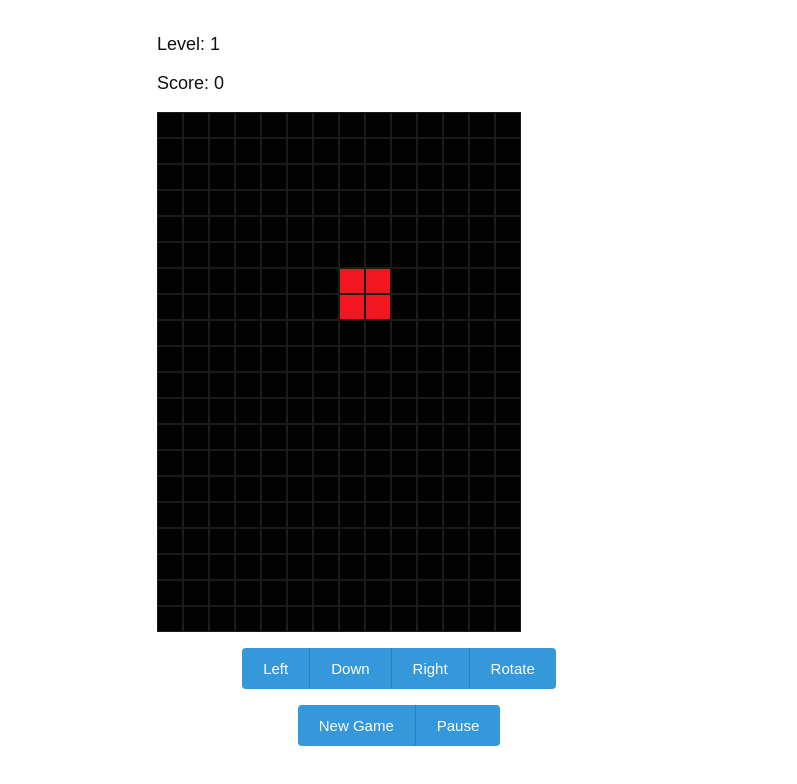
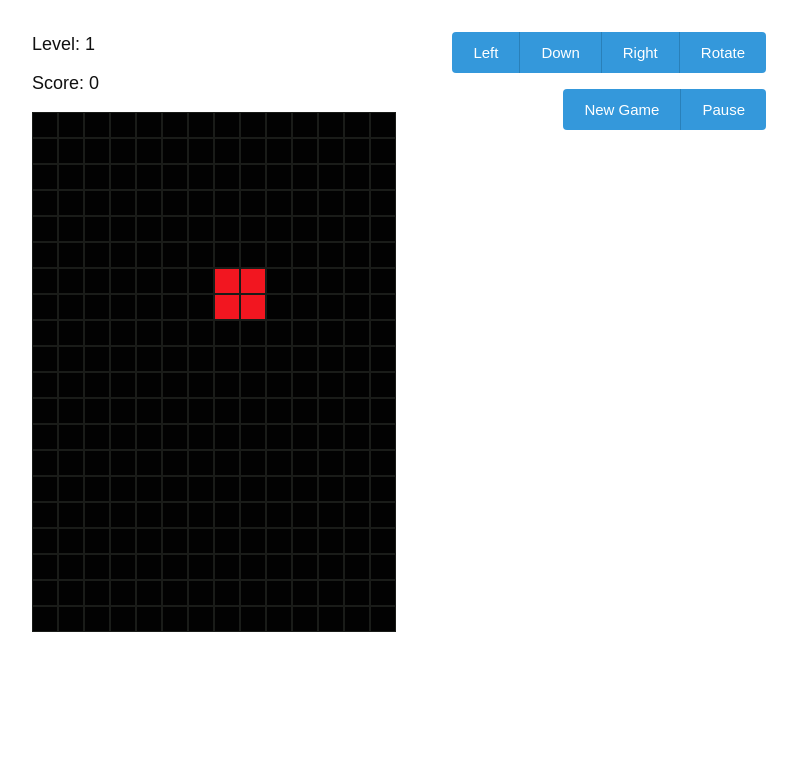
Before and after one commit to re0nkun/tetris_reactjs_typescript, a React (Create React App) app: page / in a window 1280 px wide. Shown: the top 784 px of the page, without its empty margins (241-1038 px from the left). Built offline with nearby package versions, Linux system fonts and the light colour scheme.

Commit message:
キーボードで操作

```diff
--- a/src/App.css
+++ b/src/App.css
@@ -12,7 +12,7 @@ html {
 .tetris {
   padding: 8px;
   margin: 0 auto;
-  width: 500px;
+  width: 750px;
 }
 
 .tetris-board {
@@ -115,3 +115,10 @@ html {
   border-top-right-radius: 4px;
   border-bottom-right-radius: 4px;
 }
+
+.tetris__board {
+  float: left;
+}
+.tetris__block-controls, .tetris__game-controls {
+  float: right
+}
--- a/src/components/tetris.tsx
+++ b/src/components/tetris.tsx
@@ -83,6 +83,30 @@ class Tetris extends React.Component<TetrisProps, TetrisState> {
   }
 
   componentDidMount() {
+    window.document.onkeydown = event => {
+      switch (event.key) {
+        case 'ArrowDown':
+            this.handleBoardUpdate('down')
+            break
+        case 'ArrowLeft':
+            this.handleBoardUpdate('left')
+            break
+        case 'ArrowRight':
+            this.handleBoardUpdate('right')
+            break
+        case 'ArrowUp':
+            this.handleBoardUpdate('rotate')
+            break
+        default:
+          console.log('?')
+      }
+    }
+    window.addEventListener("keydown", event => {
+      if (event.key === "Shift") {
+        this.handleBoardUpdate('rotate')
+      }
+    })
+
     let timerId
     timerId = window.setInterval(
       () => this.handleBoardUpdate('down'),
@@ -310,6 +334,7 @@ class Tetris extends React.Component<TetrisProps, TetrisState> {
   render() {
     return (
       <div className="tetris">
+        <div className="tetris__board">
           <TetrisBoard
             field={this.state.field}
             gameOver={this.state.gameOver}
@@ -317,6 +342,7 @@ class Tetris extends React.Component<TetrisProps, TetrisState> {
             level={this.state.level}
             rotate={this.state.tileRotate}
           />
+        </div>
 
         <div className="tetris__block-controls">
           <button className="btn" onClick={()=>this.handleBoardUpdate("left")}>
```
Lines whose indentation alone changed are shown as unchanged.
